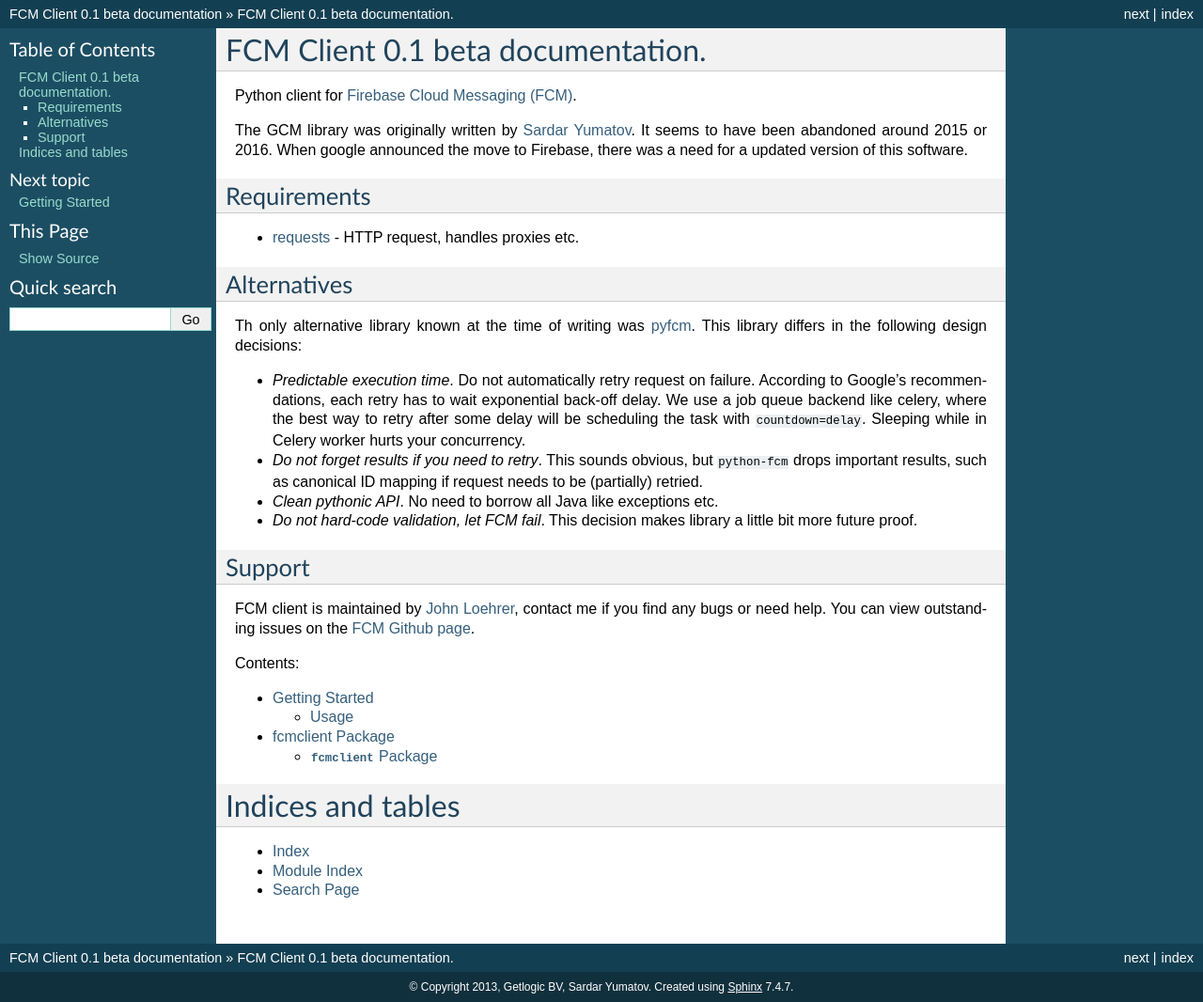
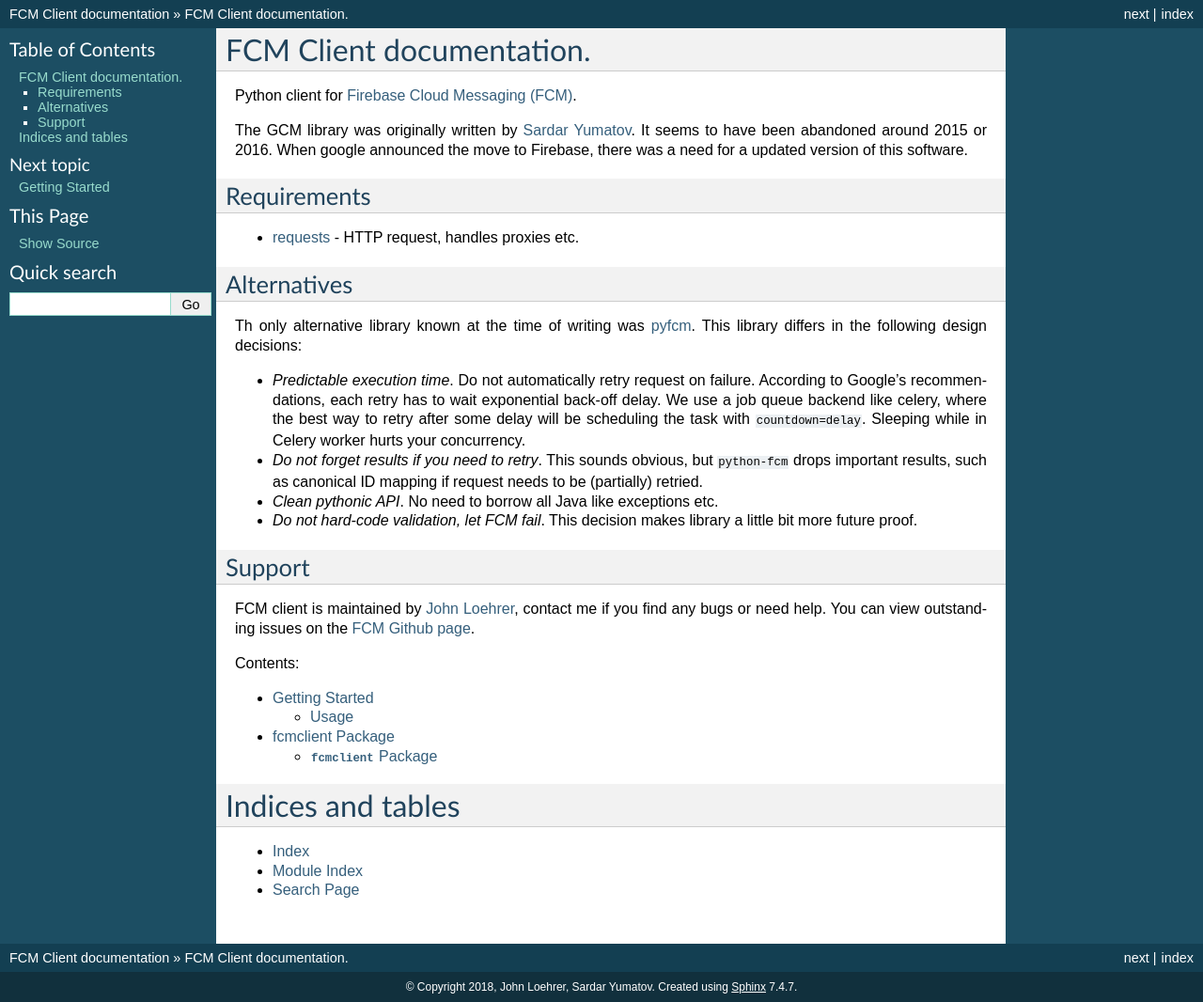
Before and after one commit to happybits/fcm-client, a Sphinx documentation site: the page built from docs/index.rst, in a window 1280 px wide. Shown: the whole page at 94% size. Built offline with Sphinx 7.4.7, drawn with Linux system fonts in a browser that asks for light colours.

Commit message:
fixing docs

```diff
--- a/docs/conf.py
+++ b/docs/conf.py
@@ -19,7 +19,17 @@
 # sys.path.insert(0, os.path.abspath('.'))
 
 # Module for autodoc
-sys.path.insert(0, os.path.abspath('..'))
+import os
+import sys
+from os import path
+
+ROOTDIR = path.abspath(os.path.dirname(os.path.dirname(__file__)))
+sys.path.insert(0, ROOTDIR)
+
+with open(os.path.join(ROOTDIR, 'fcmclient', 'VERSION')) as f:
+    __version__ = str(f.read().strip())
+
+
 
 # -- General configuration -----------------------------------------------------
 
@@ -44,16 +54,16 @@
 
 # General information about the project.
 project = u'FCM Client'
-copyright = u'2013, Getlogic BV, Sardar Yumatov'
+copyright = u'2018, John Loehrer, Sardar Yumatov'
 
 # The version info for the project you're documenting, acts as replacement for
 # |version| and |release|, also used in various other places throughout the
 # built documents.
 #
 # The short X.Y version.
-version = '0.1'
+version = __version__
 # The full version, including alpha/beta/rc tags.
-release = '0.1 beta'
+release = version
 
 # The language for content autogenerated by Sphinx. Refer to documentation
 # for a list of supported languages.
--- a/docs/fcmclient.rst
+++ b/docs/fcmclient.rst
@@ -7,7 +7,7 @@
 :mod:`fcmclient` Package
 -------------------------
 
-.. automodule:: fcmclient.fcm
+.. automodule:: fcmclient.api
     :members: FCM_URL
 
 .. autoclass:: FCM
--- a/setup.py
+++ b/setup.py
@@ -14,12 +14,12 @@
 with open(os.path.join(ROOTDIR, 'README.rst')) as f:
     readme = f.read()
 
-with open(os.path.join(ROOTDIR, 'fcmclient', 'VERSION'), 'r') as f:
+with open(os.path.join(ROOTDIR, PKGNAME, 'VERSION')) as f:
     version = str(f.read().strip())
 
 setup(
     name=NAME,
-    version='0.2.0',
+    version=version,
     author='John Loehrer',
     author_email='72squared@gmail.com',
     url='https://github.com/happybits/%s' % NAME,
```
Also changed, not shown: 3 other files.
